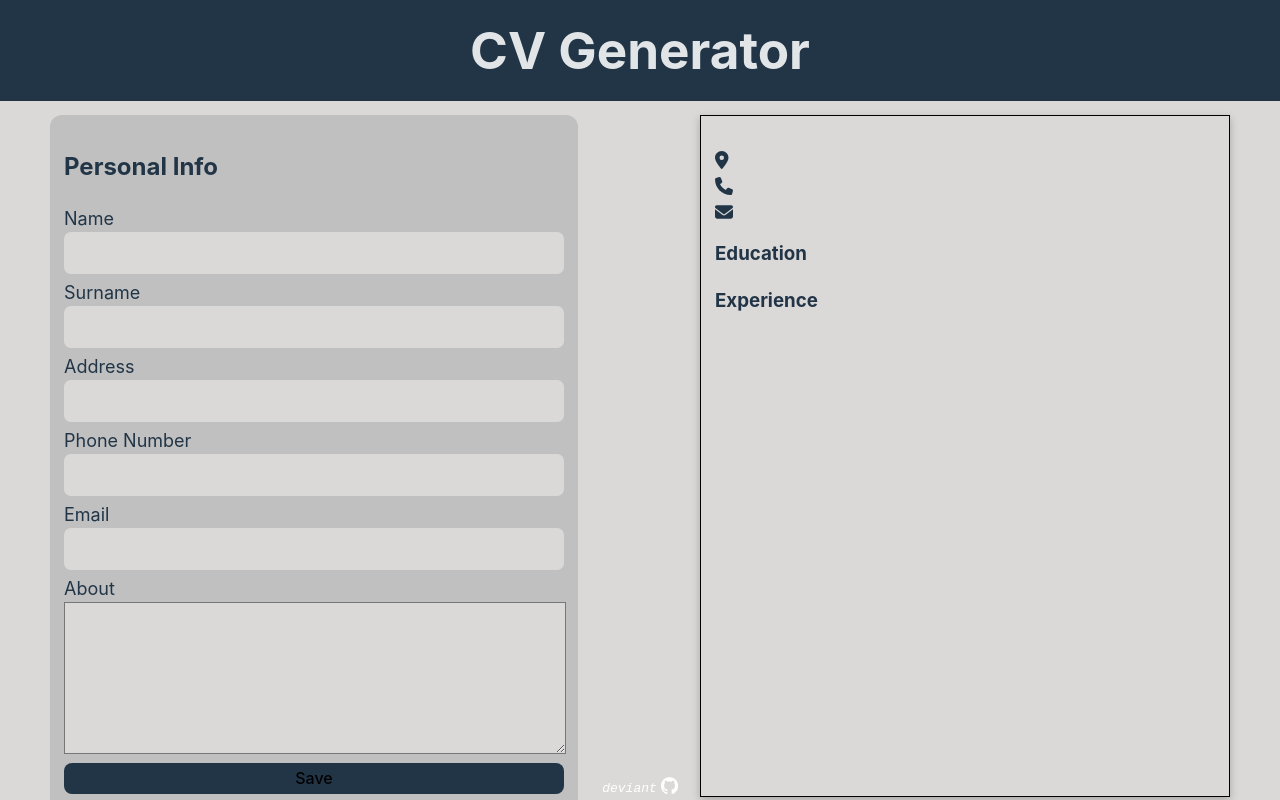
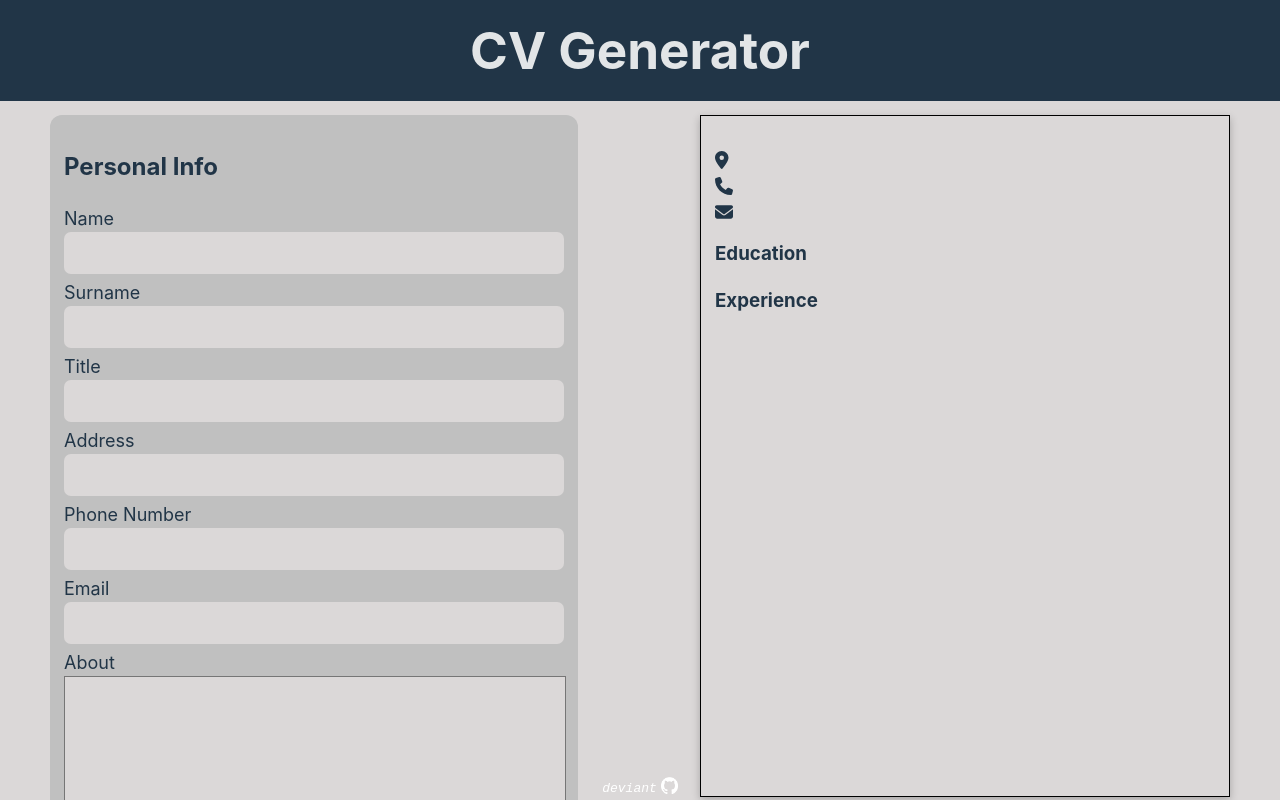
Before and after one commit to mbdeviant/resume-generator, a React (Vite) app: page / in a window 1280 px wide. Shown: the top 800 px of the page. Built offline with nearby package versions, Linux system fonts and the light colour scheme.

Commit message:
add title input

```diff
--- a/src/components/CVForm/PersonalInfo.jsx
+++ b/src/components/CVForm/PersonalInfo.jsx
@@ -4,6 +4,7 @@ export default function PersonalInfo({ onSubmit }) {
   const [personalData, setFormData] = useState({
     name: "",
     surname: "",
+    title: "", //new
     address: "",
     number: "",
     email: "",
@@ -58,6 +59,15 @@ export default function PersonalInfo({ onSubmit }) {
             onChange={handleInput}
             required
           />
+          <label htmlFor="title">Title</label>
+          <input
+            type="text"
+            id="title"
+            name="title"
+            value={personalData.title}
+            onChange={handleInput}
+            required
+          />
           <label htmlFor="address">Address</label>
           <input
             type="text"
```
